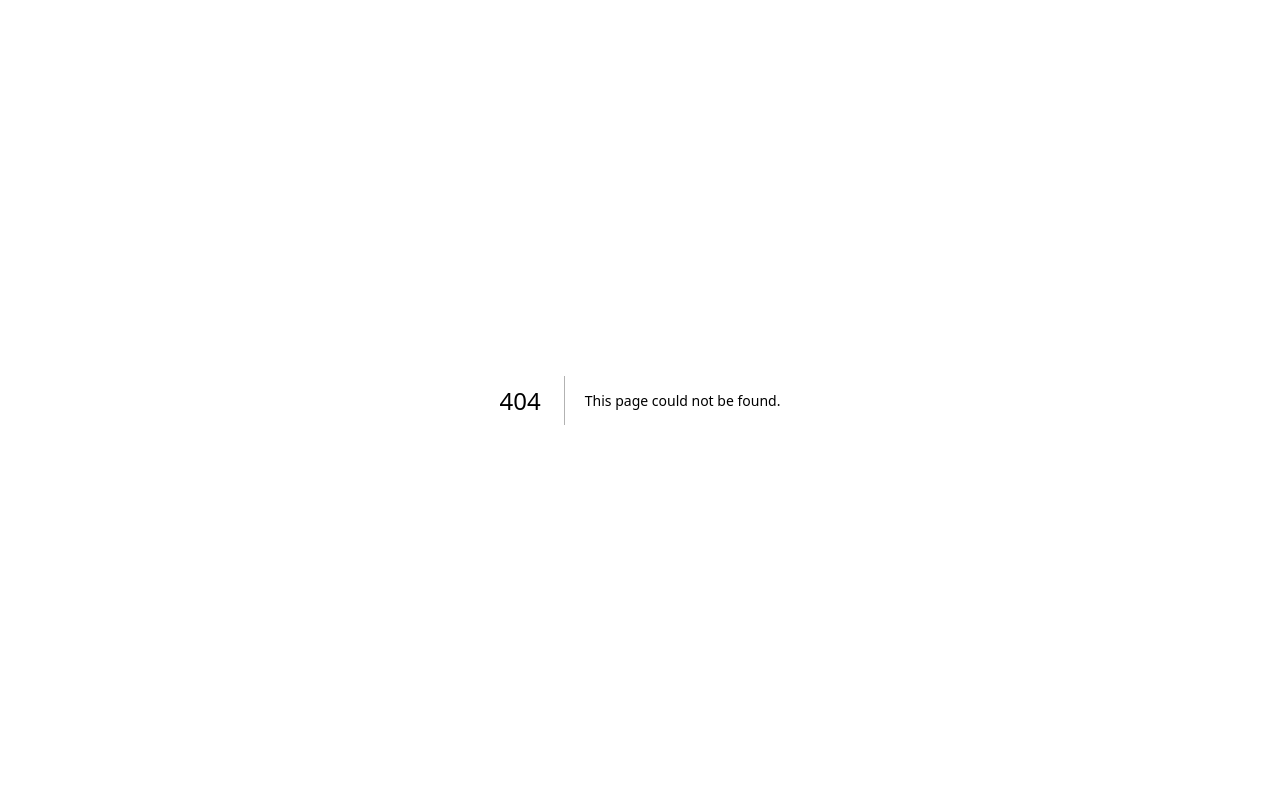
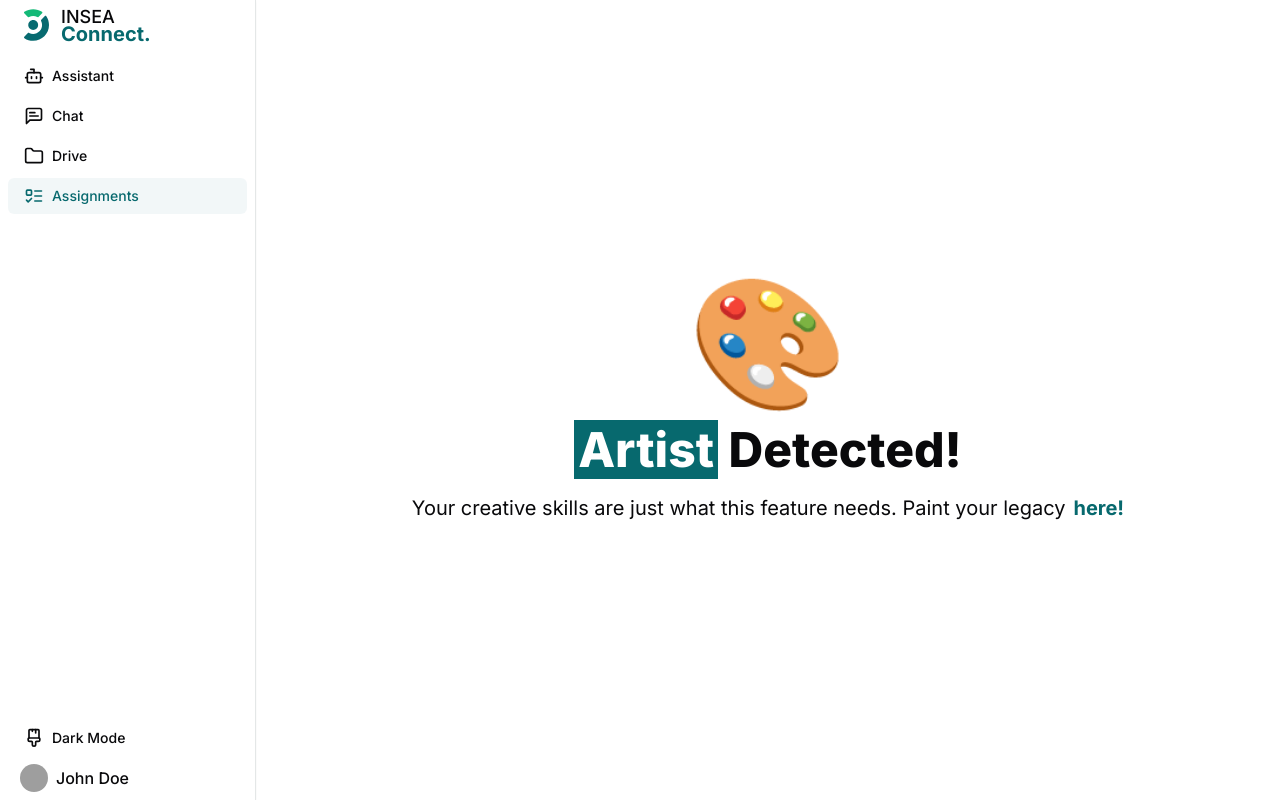
Before and after one commit to insea-connect/insea-connect-app, a Next.js app in the folder packages/insea-connect-ui/: page /assignments in a window 1280 px wide. Before the commit this address had no page. Built offline with nearby package versions, Linux system fonts and the light colour scheme; grey boxes are pictures that could not be loaded.

Commit message:
refactor: move placeholder to its own file for reuse

```diff
--- /dev/null
+++ b/packages/insea-connect-ui/app/(dashboard)/(routes)/assignments/page.tsx
@@ -0,0 +1,7 @@
+import Placeholder from "@/components/placeholder";
+
+const AssignmentsPage = () => {
+  return <Placeholder />;
+};
+
+export default AssignmentsPage;
--- a/packages/insea-connect-ui/app/(dashboard)/_components/navbar.tsx
+++ b/packages/insea-connect-ui/app/(dashboard)/_components/navbar.tsx
@@ -1,5 +1,5 @@
 "use client";
-import { Bot, Folder, MessageSquareText, Moon } from "lucide-react";
+import { Bot, Folder, ListTodo, MessageSquareText, Moon } from "lucide-react";
 
 import Image from "next/image";
 import {
@@ -37,8 +37,8 @@ const Navbar = () => {
           <NavbarItem href="/assistant" label="Assistant" icon={Bot} />
 
           <NavbarItem href="/chat" label="Chat" icon={MessageSquareText} />
-
           <NavbarItem href="/drive" label="Drive" icon={Folder} />
+          <NavbarItem href="/assignments" label="Assignments" icon={ListTodo} />
         </nav>
         <LowerNav />
       </aside>
```
